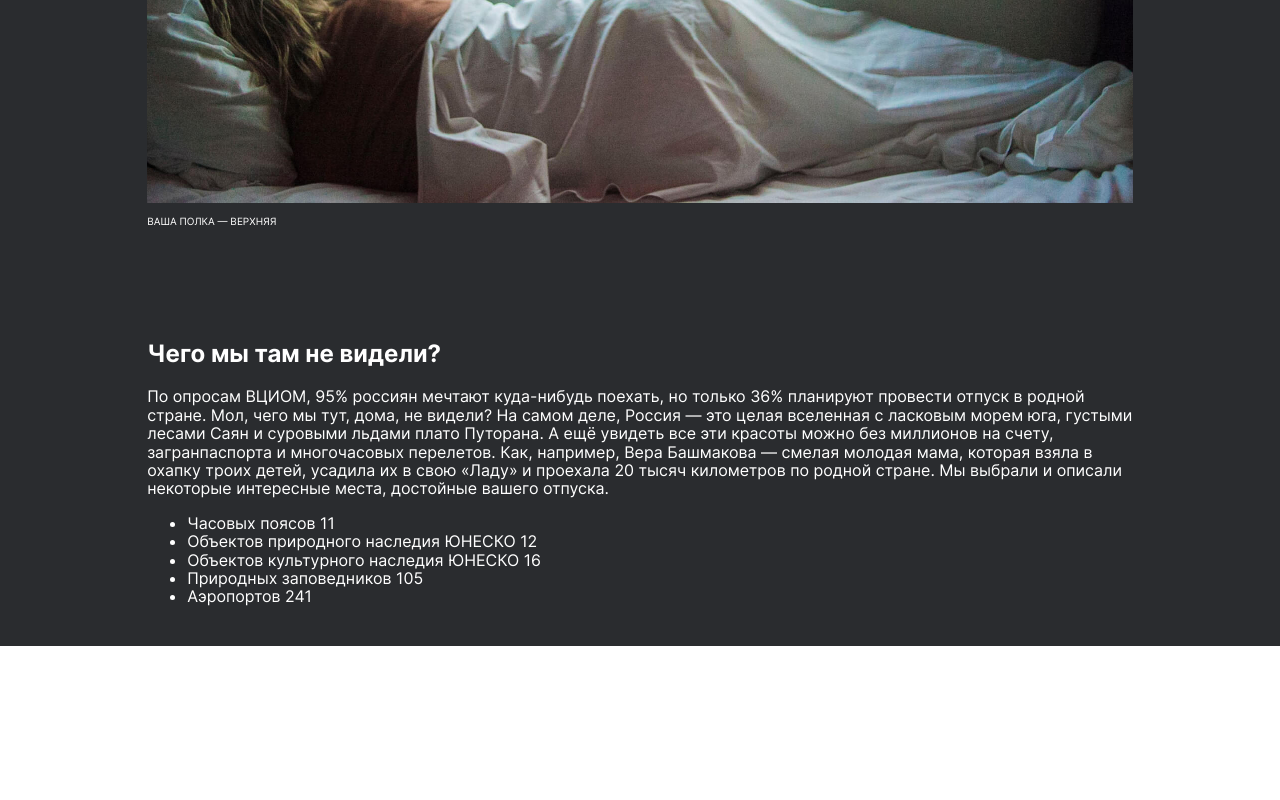
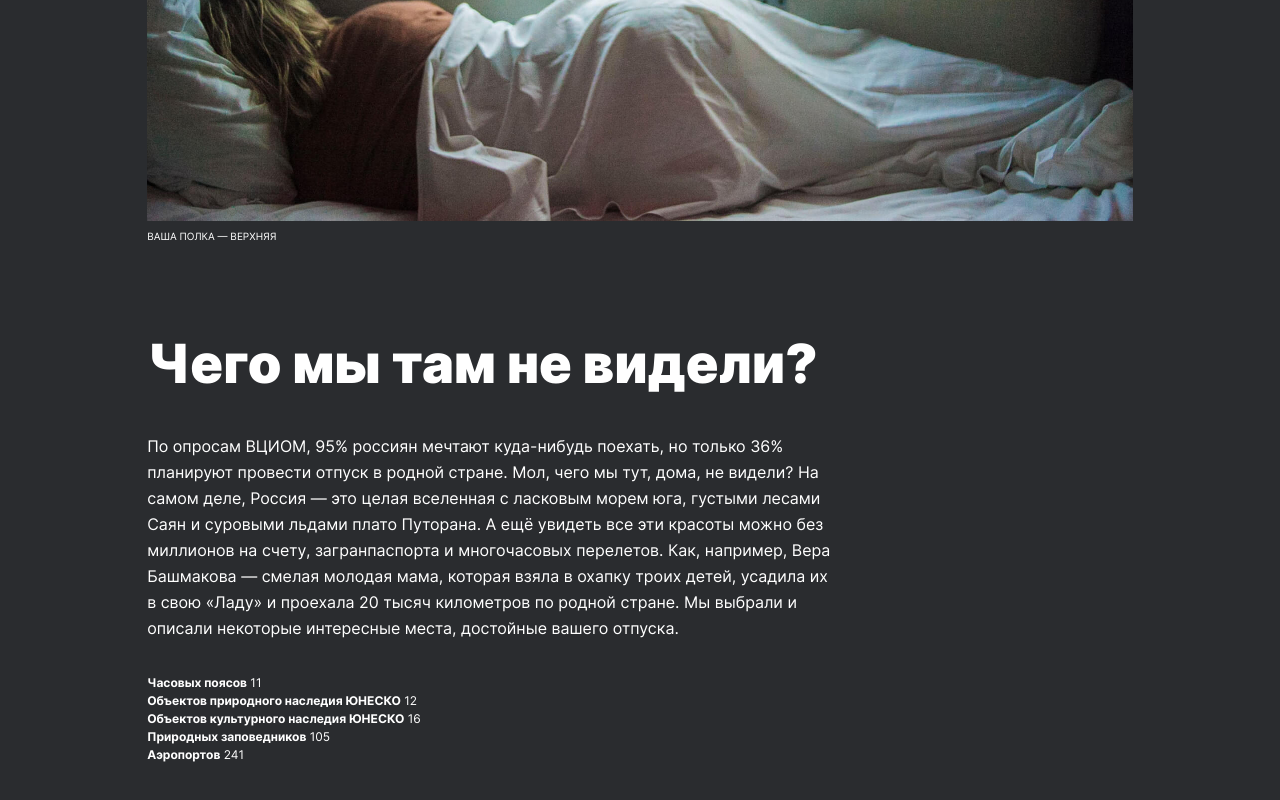
Before and after one commit to noi5enu1sanc3/russian-travel, a plain HTML site: page index.html in a window 1280 px wide. Shown: the part 917-1717 px from the top of the page. Before the commit the page ends 1563 px from the top, so only its background shows below. Drawn offline with Linux system fonts and the light colour scheme.

Commit message:
finish intro section

```diff
--- a/blocks/intro/intro.css
+++ b/blocks/intro/intro.css
@@ -1,3 +1,4 @@
 .intro {
   width: 77%;
+  margin-bottom: 92px;
 }
--- a/blocks/lead/__list/lead__list.css
+++ b/blocks/lead/__list/lead__list.css
@@ -0,0 +1,5 @@
+.lead__list {
+  list-style: none;
+  margin: 0;
+  padding: 0;
+}
--- a/blocks/lead/__listed-item/lead__listed-item.css
+++ b/blocks/lead/__listed-item/lead__listed-item.css
@@ -0,0 +1,5 @@
+.lead__listed-item {
+  margin: 0;
+  font-size: 12px;
+  line-height: 1.5;
+}
--- /dev/null
+++ b/blocks/lead/__span-accent/lead__span-accent.css
@@ -0,0 +1,3 @@
+.lead__span-accent {
+  font-weight: bold;
+}
--- a/blocks/lead/__text/lead__text.css
+++ b/blocks/lead/__text/lead__text.css
@@ -0,0 +1,6 @@
+.lead__text {
+  margin: 0;
+  margin-bottom: 33px;
+  font-size: 16px;
+  line-height: 1.63;
+}
--- a/blocks/lead/__title/lead__title.css
+++ b/blocks/lead/__title/lead__title.css
@@ -0,0 +1,7 @@
+.lead__title {
+  margin: 0;
+  margin-bottom: 40px;
+  font-size: 54px;
+  line-height: 1.07;
+  font-weight: 900;
+}
--- a/blocks/lead/lead.css
+++ b/blocks/lead/lead.css
@@ -0,0 +1,3 @@
+.lead {
+  width: 70%;
+}
--- a/index.html
+++ b/index.html
@@ -1,4 +1,4 @@
-<!DOCTYPE html>
+s<!DOCTYPE html>
 <html lang="ru">
 <head>
   <meta charset="UTF-8">
@@ -52,11 +52,11 @@
             троих детей, усадила их в свою «Ладу» и проехала 20 тысяч километров по родной стране. Мы выбрали и
             описали некоторые интересные места, достойные вашего отпуска.</p>
           <ul class="lead__list">
-            <li class="lead__listed-item">Часовых поясов 11</li>
-            <li class="lead__listed-item">Объектов природного наследия ЮНЕСКО 12</li>
-            <li class="lead__listed-item">Объектов культурного наследия ЮНЕСКО 16</li>
-            <li class="lead__listed-item">Природных заповедников 105</li>
-            <li class="lead__listed-item">Аэропортов 241</li>
+            <li><p class="lead__listed-item"><span class="lead__span-accent">Часовых поясов</span> 11</p></li>
+            <li><p class="lead__listed-item"><span class="lead__span-accent">Объектов природного наследия ЮНЕСКО</span> 12</p></li>
+            <li><p class="lead__listed-item"><span class="lead__span-accent">Объектов культурного наследия ЮНЕСКО</span> 16</p></li>
+            <li><p class="lead__listed-item"><span class="lead__span-accent">Природных заповедников</span> 105</p></li>
+            <li><p class="lead__listed-item"><span class="lead__span-accent">Аэропортов</span> 241</p></li>
           </ul>
         </article>
       </section>
--- a/pages/index.css
+++ b/pages/index.css
@@ -20,3 +20,4 @@
 @import url(../blocks/lead/__text/lead__text.css);
 @import url(../blocks/lead/__title/lead__title.css);
 @import url(../blocks/lead/lead.css);
+@import url(../blocks/lead/__span-accent/lead__span-accent.css);
```
